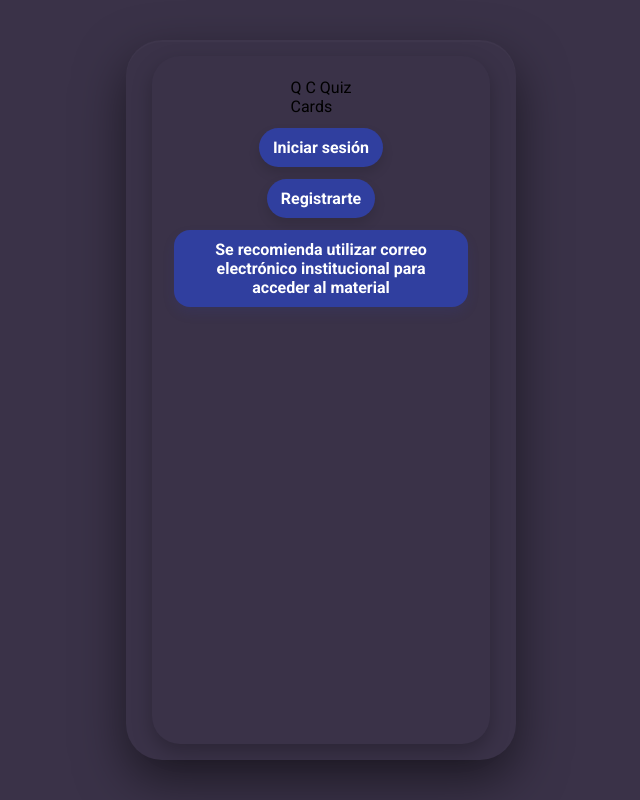
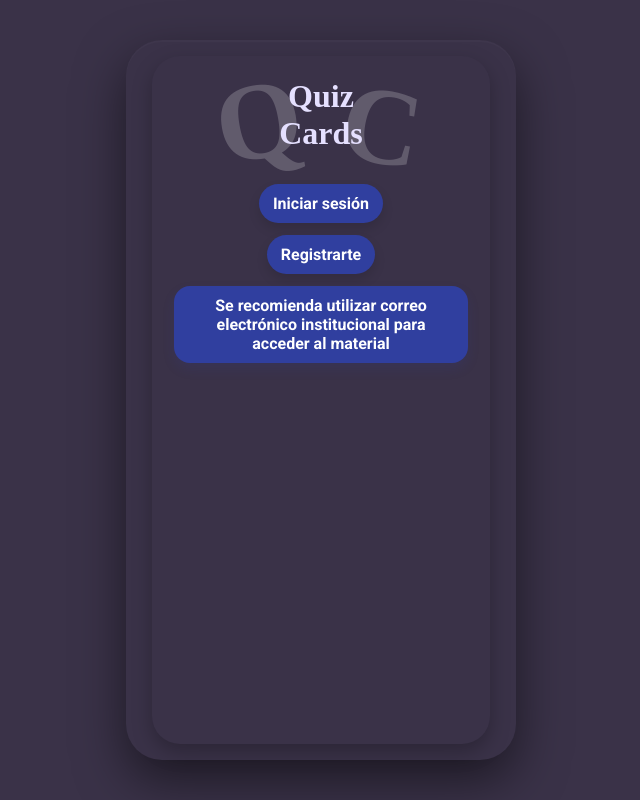
Before and after one commit to quizcardss-ui/quizcardss-ui.github.io, a website: page index.html in a window 1280 px wide. Shown: the whole page, without its empty margins (319-959 px from the left). Drawn offline with Linux system fonts and the light colour scheme.

Commit message:
Update css.css

```diff
--- a/css.css
+++ b/css.css
@@ -203,5 +203,45 @@ body{
 .opcion.correct{ background: #dff0d8; border-color: #3aa74a; color: #1b4319; }
 .opcion.incorrect{ background: #f8d7da; border-color: #c2524b; color: #60131a; }
 
+.logo-text {
+  position: relative;
+  width: 180px;
+  margin: 0 auto 20px auto;
+  text-align: center;
+}
+
+.logo-main {
+  position: relative;
+  font-family: 'Times New Roman', serif;
+  font-size: 32px;
+  font-weight: bold;
+  color: #e5e0ff;  /* texto claro */
+  z-index: 3;
+}
+
+.big-q-left,
+.big-q-right {
+  position: absolute;
+  font-family: 'Times New Roman', serif;
+  font-size: 110px;
+  color: rgba(255,255,255,0.20);
+  font-weight: bold;
+  z-index: 1;
+}
+
+/* Posición de la Q grande */
+.big-q-left {
+  left: -15px;
+  top: -20px;
+  transform: rotate(-10deg);
+}
+
+/* Posición de la C grande */
+.big-q-right {
+  right: -10px;
+  top: -15px;
+  transform: rotate(10deg);
+}
+
 /* small helper */
 .muted{ color:var(--muted); font-weight:400; font-size:0.88rem; }
```
